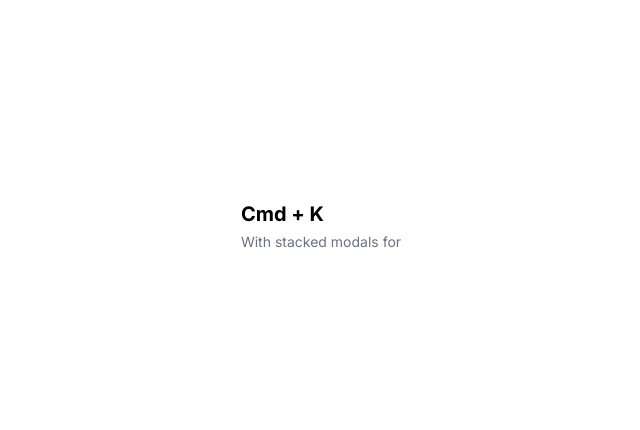
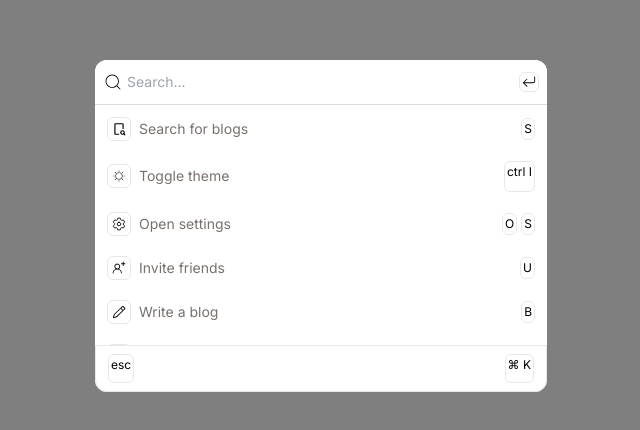
Before and after one commit to unnati2000/aesthetics.js, a Next.js app: page /cmdk in a window 1280 px wide. Shown: the part 174-604 px from the top of the page, without its empty margins (319-959 px from the left). Built offline with nearby package versions, Linux system fonts and the light colour scheme.

Commit message:
add kbd component

```diff
--- a/app/cmdk/page.tsx
+++ b/app/cmdk/page.tsx
@@ -1,6 +1,13 @@
 "use client";
 
 import { useState } from "react";
+
+import { TbDeviceTabletSearch } from "react-icons/tb";
+import { CiLight } from "react-icons/ci";
+import { IoSettingsOutline } from "react-icons/io5";
+import { GoPersonAdd } from "react-icons/go";
+import { GoPencil } from "react-icons/go";
+import { MdOutlineDrafts } from "react-icons/md";
 
 import { useTheme } from "next-themes";
 
@@ -8,26 +15,80 @@ import { motion, AnimatePresence } from "framer-motion";
 
 import FirstModal from "@/components/cmdk/FirstModal";
 import SecondaryModal from "@/components/cmdk/SecondaryModal";
+import Kbd from "@/components/cmdk/Kbd";
 
 export const items = [
   {
     id: 1,
-    name: "Item 1",
+    name: "Search for blogs",
+    startContent: (
+      <div className="flex items-center aspect-square p-1 justify-center border rounded-md">
+        <TbDeviceTabletSearch size={14} />
+      </div>
+    ),
+    endContent: <Kbd>S</Kbd>,
   },
   {
     id: 2,
-    name: "Item 2",
+    name: "Toggle theme",
+    startContent: (
+      <div className="flex items-center aspect-square p-1 justify-center border rounded-md">
+        <CiLight size={14} />
+      </div>
+    ),
+    endContent: <Kbd>ctrl I</Kbd>,
   },
   {
     id: 3,
-    name: "Item 3",
+    name: "Open settings",
+    startContent: (
+      <div className="flex items-center aspect-square p-1 justify-center border rounded-md">
+        <IoSettingsOutline size={14} />
+      </div>
+    ),
+    endContent: (
+      <div className="flex items-center gap-1">
+        <Kbd>O</Kbd>
+        <Kbd>S</Kbd>
+      </div>
+    ),
+  },
+  {
+    id: 4,
+    name: "Invite friends",
+    startContent: (
+      <div className="flex items-center aspect-square p-1 justify-center border rounded-md">
+        <GoPersonAdd size={14} />
+      </div>
+    ),
+    endContent: <Kbd>U</Kbd>,
+  },
+  {
+    id: 5,
+    name: "Write a blog",
+    startContent: (
+      <div className="flex items-center aspect-square p-1 justify-center border rounded-md">
+        <GoPencil size={14} />
+      </div>
+    ),
+    endContent: <Kbd>B</Kbd>,
+  },
+  {
+    id: 6,
+    name: "Make a draft",
+    startContent: (
+      <div className="flex items-center aspect-square p-1 justify-center border rounded-md">
+        <MdOutlineDrafts size={14} />
+      </div>
+    ),
+    endContent: <Kbd>D</Kbd>,
   },
 ];
 
 const CmdK = () => {
   const { theme } = useTheme();
 
-  const [isOpen, setIsOpen] = useState(false);
+  const [isOpen, setIsOpen] = useState(true);
   const [isSecondModalOpen, setIsSecondModalOpen] = useState(false);
 
   const [focusIndex, setFocusIndex] = useState(0);
@@ -79,6 +140,7 @@ const CmdK = () => {
             <FirstModal
               focusIndex={focusIndex}
               isSecondModalOpen={isSecondModalOpen}
+              setIsOpen={setIsOpen}
               setIsSecondModalOpen={setIsSecondModalOpen}
             />
             {isSecondModalOpen && <SecondaryModal />}
--- a/components/cmdk/FirstModal.tsx
+++ b/components/cmdk/FirstModal.tsx
@@ -6,18 +6,27 @@ import { items } from "@/app/cmdk/page";
 import { motion } from "framer-motion";
 import { useEffect, useState } from "react";
 
+import { useClickOutside } from "@mantine/hooks";
+
+import Kbd from "./Kbd";
+
 interface FirstModalProps {
   focusIndex: number;
   isSecondModalOpen: boolean;
   setIsSecondModalOpen: (isOpen: boolean) => void;
+  setIsOpen: (isOpen: boolean) => void;
 }
 
 const FirstModal = ({
   focusIndex,
   setIsSecondModalOpen,
   isSecondModalOpen,
+  setIsOpen,
 }: FirstModalProps) => {
   const [animateDiv, setAnimateDiv] = useState(false);
+  const ref = useClickOutside(() => {
+    setIsOpen(false);
+  });
 
   useEffect(() => {
     if (isSecondModalOpen) {
@@ -28,6 +37,7 @@ const FirstModal = ({
       }, 100);
     }
   }, [isSecondModalOpen]);
+
   return (
     <motion.div
       initial={{ opacity: 0 }}
@@ -42,13 +52,15 @@ const FirstModal = ({
         cursor: "pointer",
       }}
       exit={{ opacity: 0 }}
-      className="flex flex-col  min-w-96 h-[300px] rounded-xl bg-white"
+      ref={ref}
+      className="flex flex-col justify-between min-w-[452px]  rounded-xl bg-white"
     >
+      <div>
         <div className="flex flex-col gap-1">
           <SearchInput />
         </div>
 
-      <div className="flex flex-col gap-1 p-1">
+        <div className="flex flex-col gap-1 p-1 max-h-60 overflow-y-auto">
           {items.map((item) => (
             <div
               key={item.id}
@@ -56,8 +68,8 @@ const FirstModal = ({
               onClick={() => setIsSecondModalOpen(true)}
             >
               <ListItem
-              startContent={<div>start</div>}
-              endContent={<div>end</div>}
+                startContent={item.startContent}
+                endContent={item.endContent}
                 title={item.name}
                 description={item.name}
                 onClick={() => {}}
@@ -66,9 +78,13 @@ const FirstModal = ({
             </div>
           ))}
         </div>
+      </div>
 
-      <footer className="flex flex-col px-3 py-2 gap-1 border rounded-bl-xl rounded-br-xl">
-        <p className="text-sm text-stone-500">esc</p>
+      <footer className="flex justify-between px-3 py-2 gap-1 border rounded-bl-xl rounded-br-xl">
+        <Kbd>esc</Kbd>
+        <div>
+          <Kbd>⌘ K</Kbd>
+        </div>
       </footer>
     </motion.div>
   );
--- /dev/null
+++ b/components/cmdk/Kbd.tsx
@@ -0,0 +1,13 @@
+interface KbdProps {
+  children: React.ReactNode;
+}
+
+const Kbd = ({ children }: KbdProps) => {
+  return (
+    <div className="border rounded-md p-0.5 aspect-square text-xs">
+      {children}
+    </div>
+  );
+};
+
+export default Kbd;
--- a/components/cmdk/ListItem.component.tsx
+++ b/components/cmdk/ListItem.component.tsx
@@ -28,7 +28,14 @@ const ListItem = ({
           layoutId="focused"
         />
       )}
-      <p className="text-sm text-stone-500">{title}</p>
+      <div className="flex items-center justify-between">
+        <div className="flex items-center gap-2">
+          {startContent}
+          <p className="text-sm text-stone-500">{title}</p>
+        </div>
+
+        {endContent}
+      </div>
     </div>
   );
 };
--- a/components/cmdk/SearchInput.component.tsx
+++ b/components/cmdk/SearchInput.component.tsx
@@ -1,11 +1,26 @@
+import { CiSearch } from "react-icons/ci";
+
+import { BsArrowReturnLeft } from "react-icons/bs";
+import Kbd from "./Kbd";
+
 const SearchInput = () => {
   return (
-    <input
-      type="text"
-      placeholder="Search..."
-      autoFocus
-      className="w-full border-b border-stone-400/35 outline-none text-stone-500 rounded-tl-xl py-3 px-2 text-sm rounded-tr-xl"
-    />
+    <div className="relative">
+      <input
+        type="text"
+        placeholder="Search..."
+        autoFocus
+        className="w-full border-b border-stone-400/35 outline-none text-stone-500 rounded-tl-xl py-3 pl-8 text-sm rounded-tr-xl"
+      />
+      <div className="absolute left-2 top-0 bottom-0 flex items-center justify-center">
+        <CiSearch size={20} />
+      </div>
+      <div className="absolute right-2 top-0 bottom-0 flex items-center justify-center">
+        <Kbd>
+          <BsArrowReturnLeft size={14} />
+        </Kbd>
+      </div>
+    </div>
   );
 };
 
--- a/package.json
+++ b/package.json
@@ -9,11 +9,13 @@
     "lint": "next lint"
   },
   "dependencies": {
+    "@mantine/hooks": "^7.12.1",
     "framer-motion": "^11.3.28",
     "next": "14.2.3",
     "next-themes": "^0.3.0",
     "react": "^18",
-    "react-dom": "^18"
+    "react-dom": "^18",
+    "react-icons": "^5.3.0"
   },
   "devDependencies": {
     "@types/node": "^20",
```
Also changed, not shown: 1 other file (tests, documents, lock files or other folders). Lines whose indentation alone changed are shown as unchanged.
